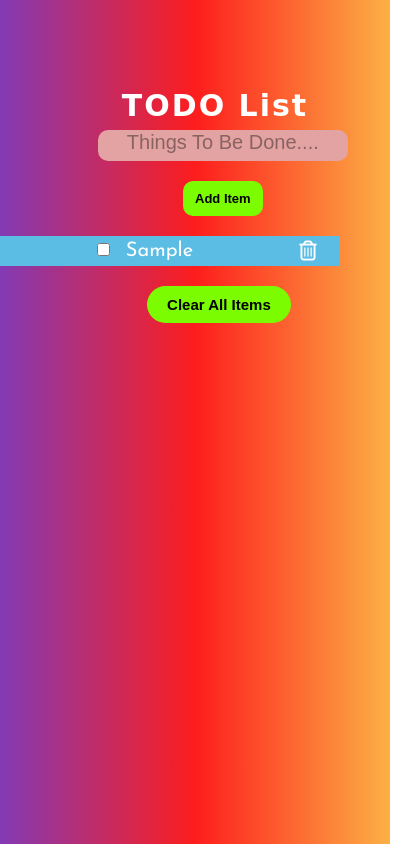
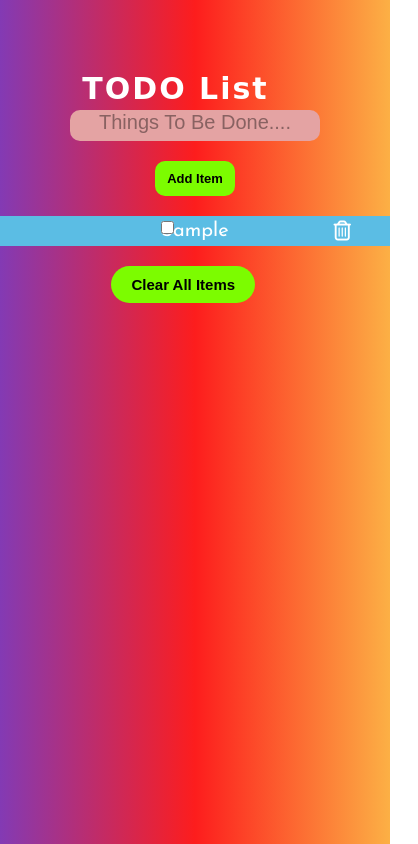
Before and after one commit to Sayahnneeta/To-Do-list, a plain HTML site: page front.html in a window 390 px wide. Both pictures are taken after typing "Sample" into the empty fields and a click on the button "Add Item". Shown: the whole page, 418 px wide, since content can reach past the window. Drawn offline with Linux system fonts and the light colour scheme; a web font is replaced by a local one.

Commit message:
conflicts resolved

```diff
--- a/front.html
+++ b/front.html
@@ -11,8 +11,8 @@
 </head>
 
 <body class="front-1">
-    <div class="col-lg-8 col-xs-12 col-centered container">
-        <h1 class="col-lg-8 col-xs-12 col-centered">TODO List</h1>
+    <div class="container">
+        <h1>TODO List</h1>
         <form class="todo-form">
             <input type="text" class="todo-input" placeholder="Things to be done....">
             <button type="submit" class="input-btn">Add Item</button>
--- a/style.css
+++ b/style.css
@@ -9,14 +9,12 @@
 .front-1
 {
     background: linear-gradient(90deg, rgba(131,58,180,1) 0%,rgba(253,29,29,1) 50%, rgba(252,176,69,1) 100%);
-    /* padding: 30px 40px; */
     color: white;
     text-align: center;
     display: flex;
     height: 100vh;
-    width: max-content;
     background-repeat: no-repeat;
-    background-size: cover;
+    /* background-size: cover; */
 }
 
 h1
@@ -31,12 +29,11 @@ h1
 }
 .container
  {
-    position:relative;
-    left: 80%;
-    display: flex;
-    flex-direction: column;
-    align-items: center;
-    padding: 20px;
+    position: relative;
+    /* right: 5%; */
+    width: 100vw;
+    height: 100vh;
+    box-sizing: border-box;
   }
 
 .todo-form
@@ -44,13 +41,16 @@ h1
     padding: 10px;
     font-family: 'Josefin Sans', sans-serif;
     position: relative;
-    left: 4%;
+    /* left: 4%; */
 }
 .item
 {
     list-style-type: none;
     font-family: 'Josefin Sans', sans-serif ;
-    text-align: center;
+    /* text-align: center; */
+    position: relative;
+    width: 100vw;
+    height: 20%;
     font-size: 20px;
 
 }
@@ -143,19 +143,18 @@ button:hover
     color: black;
     opacity: 0.4;
     font-size: 20px;
+}
 
-}
  @media screen and (max-width:480px)
 {
     .front-1
     {
-        background: linear-gradient(90deg, rgba(131,58,180,1) 0%,rgba(253,29,29,1) 50%, rgba(252,176,69,1) 100%);
+        background-color: linear-gradient(90deg, rgba(131,58,180,1) 0%,rgba(253,29,29,1) 50%, rgba(252,176,69,1) 100%);
         background-size: cover;
         background-repeat: no-repeat;
-         width: 100vw;
-         height: 100vh;
-         position: relative;
-        right: 98%;
+        width: 100vw;
+        height: 100vh;
+        position: relative;
     }
 
     h1
@@ -164,31 +163,45 @@ button:hover
         position: relative;
         text-align: center;
         top: 6%;
-        left: 18%;
+        right: 5%;
     }
     .todo-form
     {
         font-size: 20px;
         position: relative;
-        left: 20%;
+        /* right:6%; */
     }
     .todo-input
     {
         font-size: 10px;
-         width: 250px;
+        width:250px;
     }
      #clear-list
     {
         width: 9rem;
         font-size: 15px;
         position: relative;
-        left: 19%;
+        right:3%;
     }
     .input-btn
     {
         width: 5rem;
         font-size: 13px;
     }
+    .item
+    {
+        position: relative;
+        width: 100vw;
+        height: 20%;
+        font-size: 20px;
+        word-wrap: break-word;
+    }
+    .checkbox
+    {
+        position: absolute;
+        margin-right: 30px;
+    }
+
 }
   @media only screen and (min-width:480px) and (max-width:880px)
 {
@@ -201,7 +214,16 @@ button:hover
     .container
     {
         position: absolute;
-        left: 20%;
+        /* left: 20%; */
     }
-
+    .item
+    {
+        word-wrap: break-word;
+        width: 100vw;
+    }
+    .checkbox
+    {
+        position: absolute;
+        margin-right: 30px;
+    }
 }
```
